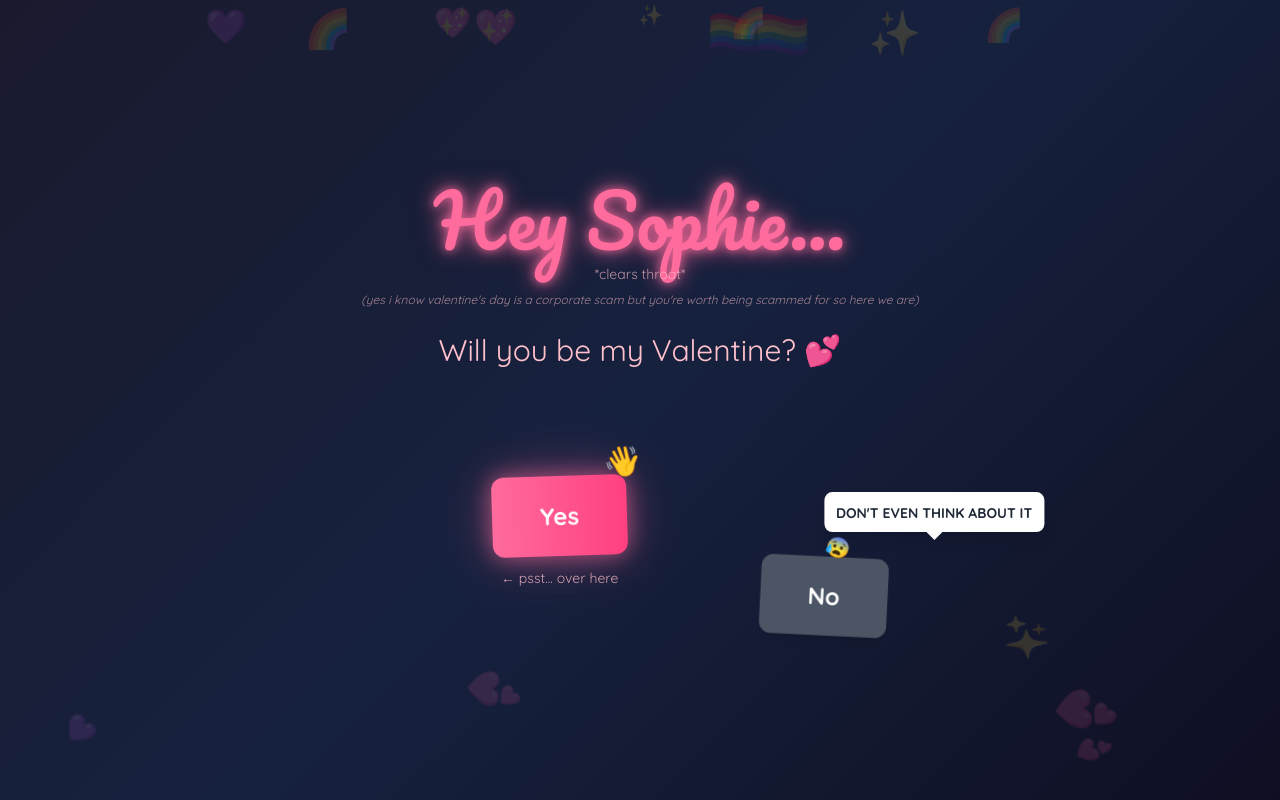
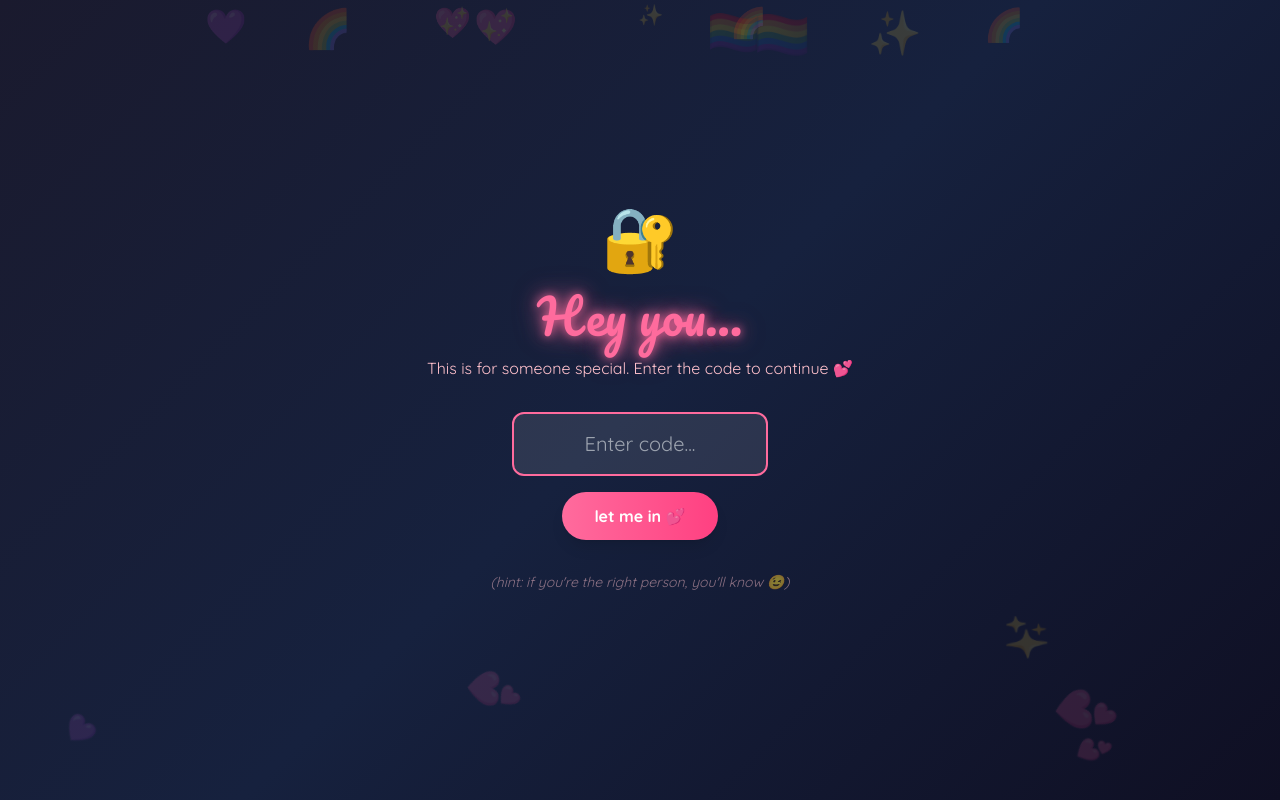
Before and after one commit to fromgreyshore/for-sophie, a React (Vite) app: page / in a window 1280 px wide. Built offline with nearby package versions, Linux system fonts and the light colour scheme.

Commit message:
Add passcode entry screen 🔐

```diff
--- a/src/App.jsx
+++ b/src/App.jsx
@@ -847,8 +847,102 @@ function VictoryScreen() {
   )
 }
 
+// Passcode entry screen
+function PasscodeScreen({ onUnlock }) {
+  const [code, setCode] = useState('')
+  const [error, setError] = useState(false)
+  const [shake, setShake] = useState(false)
+  const correctCode = 'itsme'
+
+  const handleSubmit = (e) => {
+    e.preventDefault()
+    if (code.toLowerCase() === correctCode) {
+      onUnlock()
+    } else {
+      setError(true)
+      setShake(true)
+      setTimeout(() => setShake(false), 500)
+      setTimeout(() => setError(false), 2000)
+    }
+  }
+
+  return (
+    <motion.div
+      className="min-h-screen flex items-center justify-center relative overflow-hidden"
+      initial={{ opacity: 0 }}
+      animate={{ opacity: 1 }}
+    >
+      <FloatingHearts />
+
+      <motion.div
+        className="relative z-10 text-center p-8"
+        animate={shake ? { x: [-10, 10, -10, 10, 0] } : {}}
+        transition={{ duration: 0.5 }}
+      >
+        <motion.div
+          className="text-6xl mb-6"
+          animate={{ scale: [1, 1.1, 1] }}
+          transition={{ repeat: Infinity, duration: 2 }}
+        >
+          🔐
+        </motion.div>
+
+        <h1 className="text-4xl md:text-5xl font-fancy text-valentine-pink mb-4 glow-text">
+          Hey you...
+        </h1>
+
+        <p className="text-valentine-blush mb-8">
+          This is for someone special. Enter the code to continue 💕
+        </p>
+
+        <form onSubmit={handleSubmit} className="flex flex-col items-center gap-4">
+          <input
+            type="text"
+            value={code}
+            onChange={(e) => setCode(e.target.value)}
+            placeholder="Enter code..."
+            className={`w-64 px-6 py-4 rounded-xl bg-white/10 border-2 text-white text-center text-xl focus:outline-none transition-colors ${
+              error
+                ? 'border-red-500'
+                : 'border-valentine-pink/50 focus:border-valentine-pink'
+            }`}
+            autoFocus
+          />
+
+          <AnimatePresence>
+            {error && (
+              <motion.p
+                className="text-red-400 text-sm"
+                initial={{ opacity: 0, y: -10 }}
+                animate={{ opacity: 1, y: 0 }}
+                exit={{ opacity: 0 }}
+              >
+                hmm that's not it... try again 🤔
+              </motion.p>
+            )}
+          </AnimatePresence>
+
+          <motion.button
+            type="submit"
+            className="px-8 py-3 bg-gradient-to-r from-valentine-pink to-valentine-rose text-white rounded-full font-bold shadow-lg"
+            whileHover={{ scale: 1.05 }}
+            whileTap={{ scale: 0.95 }}
+          >
+            let me in 💕
+          </motion.button>
+        </form>
+
+        <p className="text-valentine-blush/50 text-sm mt-8 italic">
+          (hint: if you're the right person, you'll know 😉)
+        </p>
+      </motion.div>
+    </motion.div>
+  )
+}
+
 // Main App
 export default function App() {
+  const [unlocked, setUnlocked] = useState(false)
   const [scene, setScene] = useState('intro')
   const [noTrapped, setNoTrapped] = useState(false)
   const [yesCaught, setYesCaught] = useState(false)
@@ -872,6 +966,10 @@ export default function App() {
     <Challenge3 key="c3" onComplete={handleChallengeComplete} />,
     <Challenge4 key="c4" onComplete={handleChallengeComplete} />,
   ]
+
+  if (!unlocked) {
+    return <PasscodeScreen onUnlock={() => setUnlocked(true)} />
+  }
 
   return (
     <div className="min-h-screen flex items-center justify-center relative overflow-hidden">
```
Also changed, not shown: .claude/settings.local.json.
